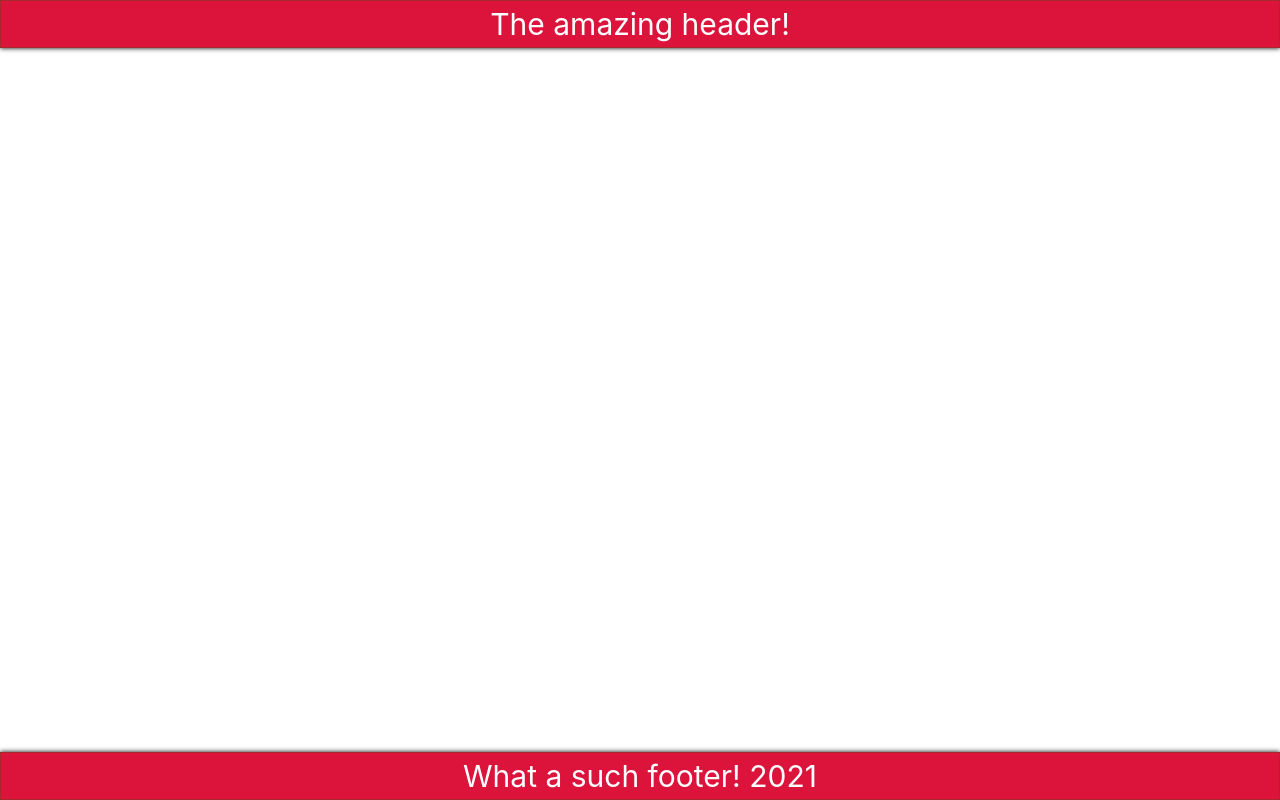
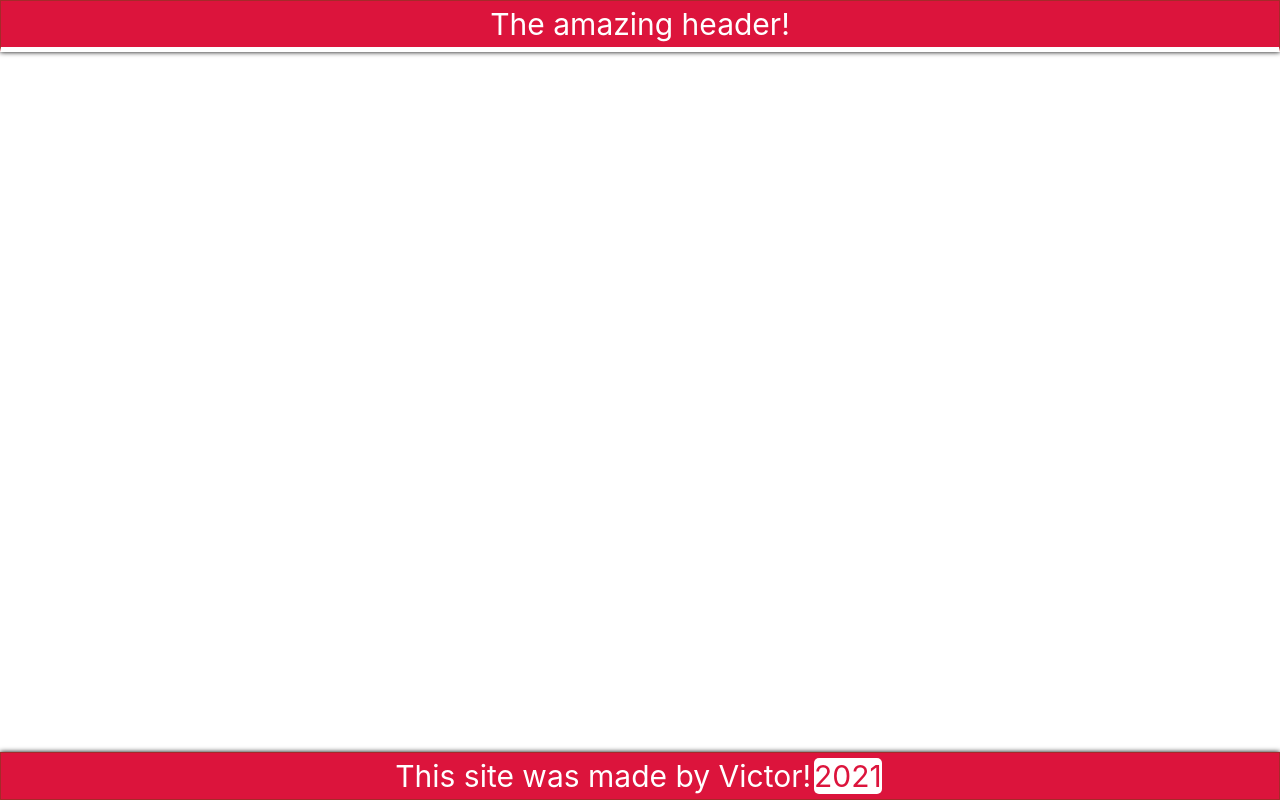
Before and after one commit to VictorAnizar/aprendiendo-react, a React (Create React App) app: page / in a window 1280 px wide. Built offline with nearby package versions, Linux system fonts and the light colour scheme.

Commit message:
modularizando app

```diff
--- a/src/App.js
+++ b/src/App.js
@@ -1,18 +1,17 @@
 import './App.css';
 import './styles.css';
 
+import Header from './Header';
+import Footer from './Footer';
 
-const ElFooter = (props)=>(<footer>What a such footer! <span>{props.year}</span></footer>)
-
-const ElHeader = ()=>(<header>The amazing header!</header>)
 
 
 function App() {
   return (
     <div className="layout">
-      <ElHeader/>
+      <Header border={"white"}/>
       <main className="content"></main>
-      <ElFooter year={2021}/>
+      <Footer year={2021} />
     </div>
   );
 
--- /dev/null
+++ b/src/Footer.js
@@ -0,0 +1,16 @@
+const Footer = (props) => (
+    <footer>
+      This site was made by Victor!
+      <span style={
+        {
+          backgroundColor: "white",
+          color: "crimson",
+          borderRadius: "5px",
+          margin: "3px"
+        }
+      }>{props.year}</span>
+    </footer>
+  )
+
+
+export default Footer;
--- /dev/null
+++ b/src/Header.js
@@ -0,0 +1,13 @@
+const Header = (props) => (
+    <header style={
+        {
+
+            borderBottomWidth: "5px",
+            borderBottomStyle: "solid",
+            borderBottomColor: props.border
+        }}>
+        The amazing header!
+    </header>
+)
+
+export default Header;
```
